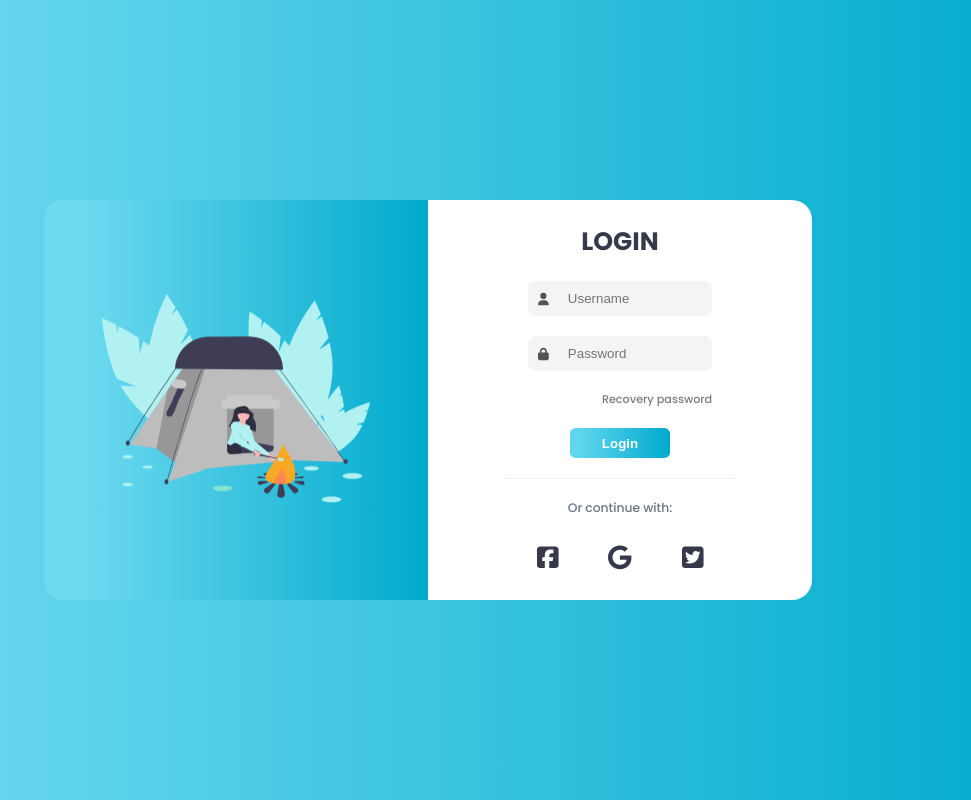
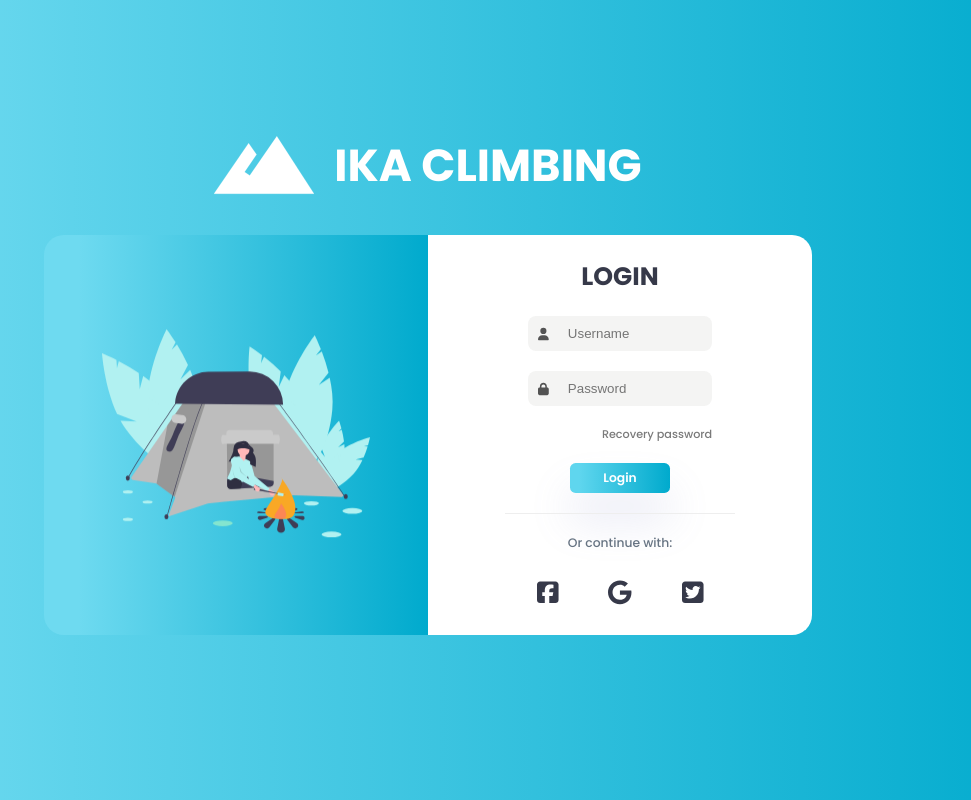
Before and after one commit to anngelRuiz/project-IKA-admin-frontend, a React (Create React App) app: page / in a window 1280 px wide. Shown: the whole page, without its empty margins (212-1183 px from the left). Built offline with nearby package versions, Linux system fonts and the light colour scheme.

Commit message:
Fix login details, add title login

```diff
--- a/src/components/Login/Login.js
+++ b/src/components/Login/Login.js
@@ -1,11 +1,9 @@
-import React, { useState } from'react';
+import React from'react';
 import { Link } from 'react-router-dom';
-import axios from 'axios';
 import logingImg from '../../images/login-bg.svg';
+import logo from '../../images/logo-white.svg';
 import { FontAwesomeIcon } from '@fortawesome/react-fontawesome';
 import { faFacebookSquare, faGoogle, faSquareTwitter } from '@fortawesome/free-brands-svg-icons';
-// import { faUser, faLock } from '@fortawesome/free-core-svg-icons';
-// import { faUser, faLock } from '@fortawesome/fontawesome-svg-core';
 import { faUser, faLock } from '@fortawesome/free-solid-svg-icons'
 
 import './login.css';
@@ -13,7 +11,11 @@ import './login.css';
 const Login = () => {
 
     return (
-        <div className='containerCenter'>
+        <div className='containerCenter login'>
+            <div className="loginTitle">
+                <img src={logo}></img>
+                <h3>IKA CLIMBING</h3>
+            </div>
             <div className='contiainerLogin'>
                 <div class="leftPanel">
                     <img src={logingImg} alt="Campfire"></img>
@@ -30,7 +32,7 @@ const Login = () => {
                             <input type="password" placeholder='Password' />
                         </div>
                         <span>Recovery password</span>
-                        <button className='button md primary'>Login</button>
+                        <Link className="button md primary" to="dashboard">Login</Link>
                     </form>
 
                     <hr></hr>
--- a/src/components/Login/login.css
+++ b/src/components/Login/login.css
@@ -4,8 +4,37 @@
     align-items: center;
     height: 100vh;
     margin: 0;
+
+}
+
+& .login {
     background: linear-gradient(90deg, rgba(110,218,240,1) 9%, rgba(0,170,205,1) 100%);
 }
+
+
+.loginTitle{
+    display: flex;
+    align-items: center;
+    justify-content: center;
+
+    gap: 20px;
+
+    width: 700px;
+    margin: -50px 0 20px 0;
+
+    color: var(--color-white);
+    /* color: var(--color-primary); */
+
+    & img{
+        width: 100px;
+        height: 100%;
+    }
+
+    & h3{
+        font-size: 3.2rem;
+    }
+  }
+
 
 .contiainerLogin{
     display: grid;
--- a/src/styles/index.css
+++ b/src/styles/index.css
@@ -163,7 +163,10 @@ small{
 }
 
 
-button.button.md{
+.button.md{
+    display: flex;
+    justify-content: center;
+    align-items: center;
     width: 100px;
     height: 30px;
     border-radius: var(--border-radius-1);
@@ -172,10 +175,9 @@ button.button.md{
     font-weight: 600;
 
     cursor: pointer;
+    box-shadow: var(--box-shadow);
 
     &.primary{
-        /* background-color: var(--color-primary); */
-
         background: linear-gradient(90deg, rgba(95,214,238,1) 9%, rgba(0,170,205,1) 100%);
 
         color: var(--color-white);
```
